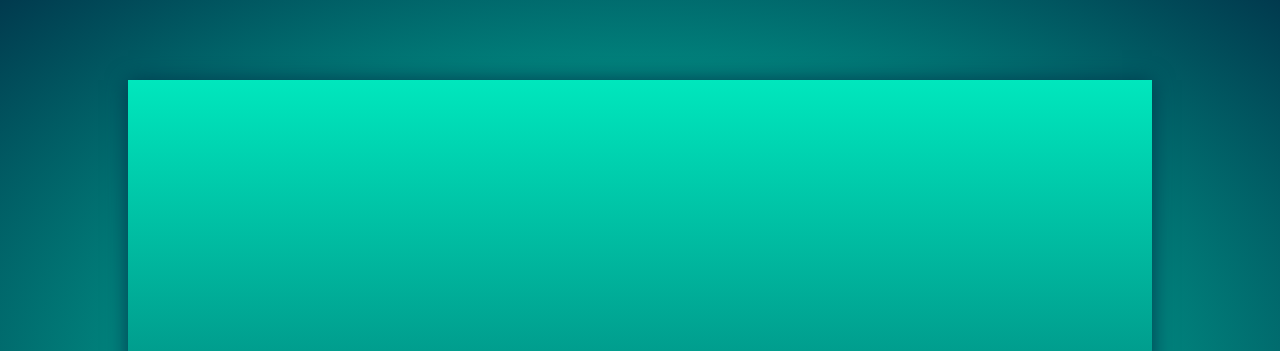
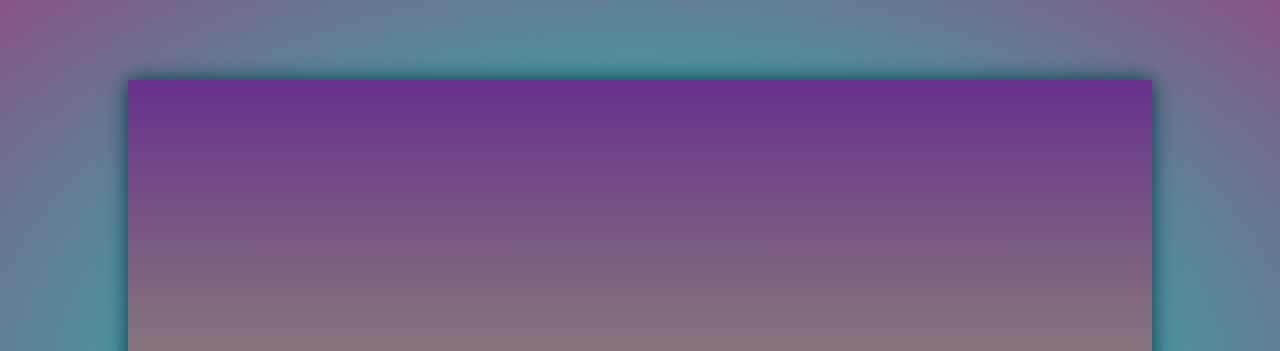
Before and after one commit to jamellknows/lp3-birthday-message-generator, a plain HTML site: page index.html in a window 1280 px wide. Shown: the top 351 px of the page. Drawn offline with Linux system fonts and the light colour scheme.

Commit message:
updated the css

```diff
--- a/style.scss
+++ b/style.scss
@@ -5,7 +5,7 @@
     top: 50%;
     left: 50%;
     transform: translateX(-50%) translateY(-50%);
-    background: radial-gradient(#00E7BD, #013A4E);
+    background: radial-gradient(#00E7BD, #4e0148ac);
     transition: all 0.5s;
 }
 
@@ -16,7 +16,7 @@
     top: 10%;
     left: 10%;
     transform: translateX(-50%), translateY(-50%);
-    background: linear-gradient(#00E7BD, #013A4E);
+    background: linear-gradient(#67318d, #b1d264);
     box-shadow: 0 0 20px #013A4E;
 }
 
```
Also changed, not shown: style.css.
